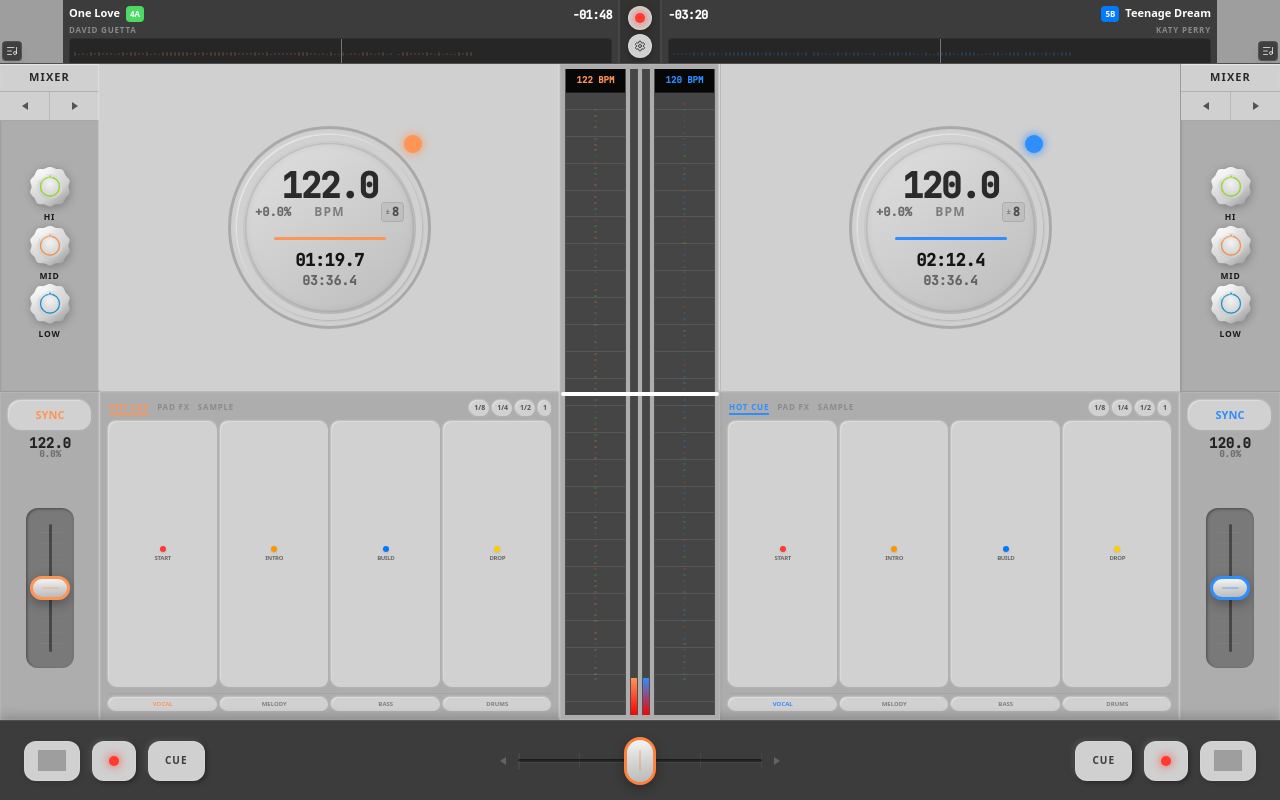
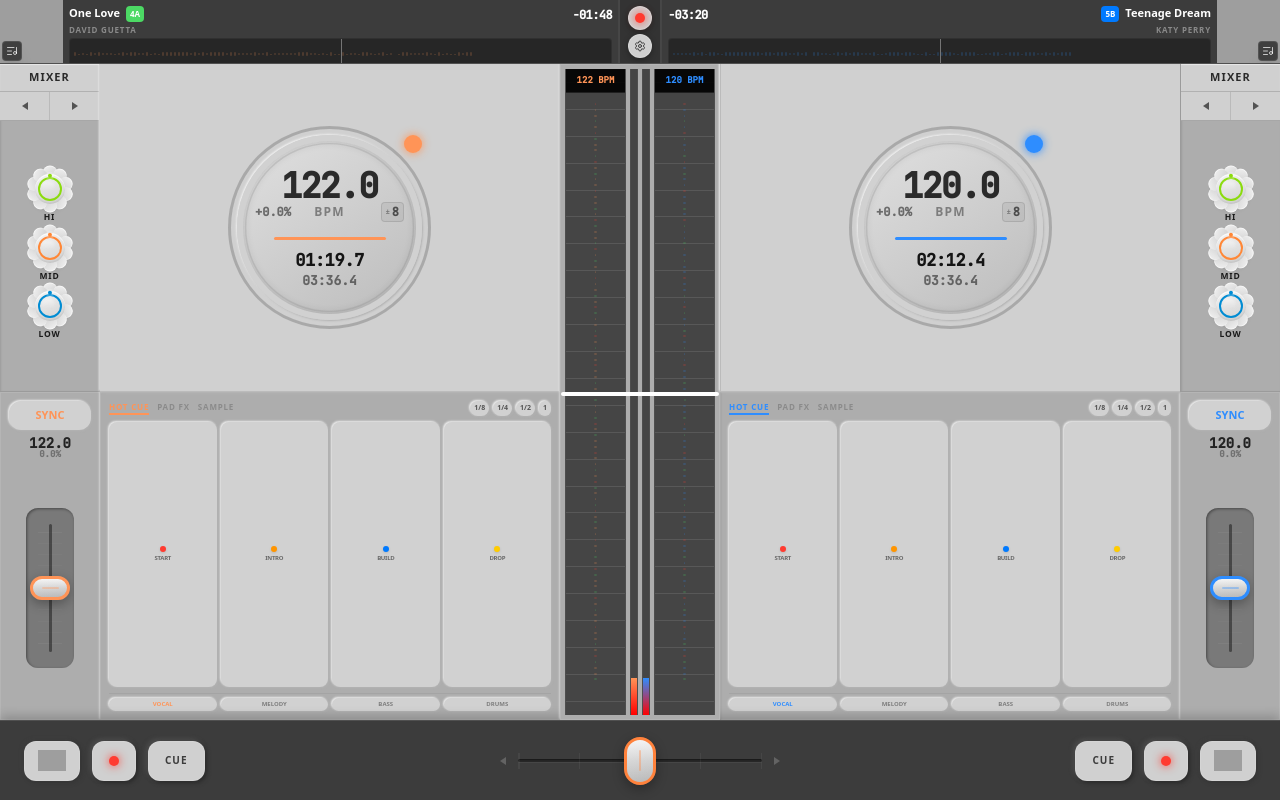
Before and after one commit to guiguiiii/flowdj---pro-mixing-interface, a React (Vite) app: page / in a window 1280 px wide. Built offline with nearby package versions, Linux system fonts and the light colour scheme; grey boxes are pictures that could not be loaded; a web font is replaced by a local one.

Commit message:
Rebuild gear knobs without SVG

```diff
--- a/src/App.tsx
+++ b/src/App.tsx
@@ -3,7 +3,7 @@
  * SPDX-License-Identifier: Apache-2.0
  */
 
-import React, { useEffect, useId, useRef, useState } from 'react';
+import React, { useEffect, useRef, useState } from 'react';
 import {
   Play,
   Pause,
@@ -77,12 +77,11 @@ const Knob = ({
   const [isDragging, setIsDragging] = useState(false);
   const startY = useRef(0);
   const startValue = useRef(0);
-  const faceGradientId = useId();
-  const rimGradientId = useId();
-  const shineGradientId = useId();
-  const glossGradientId = useId();
-  const gearOuterPath =
-    "M50 5.5C55.5 5.5 60.4 10.1 65.5 11.1C70.8 12.2 77.2 10 81.6 13.1C86.1 16.3 86.8 23 89.9 27.5C93 31.9 98.9 35.3 100 40.6C101.1 45.7 96.8 50.8 96.8 56C96.8 61.2 101.1 66.3 100 71.4C98.9 76.7 93 80.1 89.9 84.5C86.8 89 86.1 95.7 81.6 98.9C77.2 102 70.8 99.8 65.5 100.9C60.4 101.9 55.5 106.5 50 106.5C44.5 106.5 39.6 101.9 34.5 100.9C29.2 99.8 22.8 102 18.4 98.9C13.9 95.7 13.2 89 10.1 84.5C7 80.1 1.1 76.7 0 71.4C-1.1 66.3 3.2 61.2 3.2 56C3.2 50.8 -1.1 45.7 0 40.6C1.1 35.3 7 31.9 10.1 27.5C13.2 23 13.9 16.3 18.4 13.1C22.8 10 29.2 12.2 34.5 11.1C39.6 10.1 44.5 5.5 50 5.5Z";
+  const knobMetrics = size === 'sm'
+    ? { shell: 44, lobe: 14, lobeRadius: 16.5, face: 30, ring: 24, dotOrbit: 13.3, dot: 4.1, labelClass: 'text-[8.5px]' }
+    : { shell: 56, lobe: 18, lobeRadius: 21, face: 38, ring: 30, dotOrbit: 16.8, dot: 5, labelClass: 'text-[9px]' };
+  const gearLobes = Array.from({ length: 10 }, (_, index) => index * 36);
+  const rotation = (value - 50) * 2.4;
 
   const handlePointerDown = (e: React.PointerEvent) => {
     setIsDragging(true);
@@ -114,7 +113,8 @@ const Knob = ({
   return (
     <div className="flex flex-col items-center gap-0 shrink-0">
       <div
-        className={`relative ${size === 'sm' ? 'w-11 h-11' : 'w-14 h-14'} flex items-center justify-center cursor-pointer active:scale-95 transition-all touch-none`}
+        className="relative flex items-center justify-center cursor-pointer active:scale-95 transition-all touch-none"
+        style={{ width: knobMetrics.shell, height: knobMetrics.shell }}
         onPointerDown={handlePointerDown}
         onPointerMove={handlePointerMove}
         onPointerUp={handlePointerUp}
@@ -123,57 +123,77 @@ const Knob = ({
         {variant === 'gear' ? (
           <motion.div
             className="relative w-full h-full flex items-center justify-center pointer-events-none"
-            animate={{ rotate: (value - 50) * 2.4 }}
+            animate={{ rotate: rotation }}
             transition={{ type: "spring", stiffness: 350, damping: 25 }}
           >
-            <svg className="absolute inset-0 w-full h-full drop-shadow-[1.5px_2.5px_4px_rgba(0,0,0,0.26)]" viewBox="0 0 100 112" aria-hidden="true">
-              <defs>
-                <radialGradient id={faceGradientId} cx="50%" cy="38%" r="68%">
-                  <stop offset="0%" stopColor="#F2F2F2" />
-                  <stop offset="40%" stopColor="#E0E0E0" />
-                  <stop offset="78%" stopColor="#D0D0D0" />
-                  <stop offset="100%" stopColor="#B5B5B5" />
-                </radialGradient>
-                <linearGradient id={rimGradientId} x1="18%" y1="10%" x2="82%" y2="90%">
-                  <stop offset="0%" stopColor="#F7F7F7" />
-                  <stop offset="34%" stopColor="#DCDCDC" />
-                  <stop offset="68%" stopColor="#D0D0D0" />
-                  <stop offset="100%" stopColor="#A9A9A9" />
-                </linearGradient>
-                <radialGradient id={shineGradientId} cx="42%" cy="24%" r="64%">
-                  <stop offset="0%" stopColor="#FFFFFF" stopOpacity="0.85" />
-                  <stop offset="42%" stopColor="#FFFFFF" stopOpacity="0.24" />
-                  <stop offset="100%" stopColor="#FFFFFF" stopOpacity="0" />
-                </radialGradient>
-                <linearGradient id={glossGradientId} x1="28%" y1="18%" x2="72%" y2="84%">
-                  <stop offset="0%" stopColor="#FFFFFF" stopOpacity="0.42" />
-                  <stop offset="38%" stopColor="#FFFFFF" stopOpacity="0.12" />
-                  <stop offset="100%" stopColor="#FFFFFF" stopOpacity="0" />
-                </linearGradient>
-              </defs>
-
-              <path
-                d={gearOuterPath}
-                transform="translate(0 -6)"
-                fill={`url(#${rimGradientId})`}
+            <div
+              className="absolute left-1/2 top-1/2 rounded-full"
+              style={{
+                width: knobMetrics.shell * 0.74,
+                height: knobMetrics.shell * 0.74,
+                transform: 'translate(-50%, -50%)',
+                background: 'linear-gradient(145deg, #f1f1f1 0%, #dcdcdc 52%, #cfcfcf 100%)',
+                boxShadow: '0 4px 7px rgba(0, 0, 0, 0.18)',
+              }}
+            />
+            {gearLobes.map((angle) => (
+              <div
+                key={angle}
+                className="absolute left-1/2 top-1/2 rounded-full"
+                style={{
+                  width: knobMetrics.lobe,
+                  height: knobMetrics.lobe,
+                  transform: `translate(-50%, -50%) rotate(${angle}deg) translateY(-${knobMetrics.lobeRadius}px)`,
+                  background: 'linear-gradient(145deg, #f3f3f3 0%, #dddddd 58%, #cecece 100%)',
+                  boxShadow: 'inset 0 1px 0 rgba(255,255,255,0.52)',
+                }}
               />
-              <path
-                d={gearOuterPath}
-                transform="translate(0 -6)"
-                fill={`url(#${shineGradientId})`}
-                opacity="0.7"
+            ))}
+            <div
+              className="absolute left-1/2 top-1/2 rounded-full"
+              style={{
+                width: knobMetrics.face,
+                height: knobMetrics.face,
+                transform: 'translate(-50%, -50%)',
+                background: 'linear-gradient(160deg, #f5f5f5 0%, #e6e6e6 38%, #d0d0d0 100%)',
+                boxShadow: 'inset 0 1.2px 0 rgba(255,255,255,0.72), inset 0 -1.5px 2px rgba(0,0,0,0.08)',
+              }}
+            >
+              <div
+                className="absolute left-1/2 top-1/2 rounded-full"
+                style={{
+                  width: knobMetrics.ring,
+                  height: knobMetrics.ring,
+                  transform: 'translate(-50%, -50%)',
+                  border: `2.8px solid ${color}`,
+                }}
               />
-
-              <circle cx="50" cy="50" r="32" fill={`url(#${faceGradientId})`} />
-              <circle cx="50" cy="50" r="29.8" fill="none" stroke="rgba(255,255,255,0.55)" strokeWidth="1.2" />
-              <circle cx="50" cy="50" r="29.2" fill="none" stroke="rgba(0,0,0,0.07)" strokeWidth="0.8" />
-              <circle cx="50" cy="50" r="24.1" fill="none" stroke="#000000" strokeOpacity="0.05" strokeWidth="3.8" />
-              <circle cx="50" cy="50" r="24.1" fill="none" stroke={color} strokeOpacity="0.96" strokeWidth="2.8" />
-
-              <circle cx="50" cy="24.5" r="4.2" fill="#D9D9D9" fillOpacity="0.98" />
-              <circle cx="50" cy="24.5" r="2.75" fill={color} />
-              <ellipse cx="41.5" cy="32" rx="17" ry="12.5" fill={`url(#${glossGradientId})`} />
-            </svg>
+              <div
+                className="absolute left-1/2 top-1/2 rounded-full"
+                style={{
+                  width: knobMetrics.face * 0.46,
+                  height: knobMetrics.face * 0.34,
+                  transform: 'translate(-60%, -78%)',
+                  background: 'linear-gradient(180deg, rgba(255,255,255,0.42) 0%, rgba(255,255,255,0) 100%)',
+                  filter: 'blur(1px)',
+                }}
+              />
+            </div>
+            <div
+              className="absolute left-1/2 top-1/2"
+              style={{ transform: `translate(-50%, -50%) rotate(0deg)` }}
+            >
+              <div
+                className="rounded-full"
+                style={{
+                  width: knobMetrics.dot,
+                  height: knobMetrics.dot,
+                  transform: `translateY(-${knobMetrics.dotOrbit}px)`,
+                  backgroundColor: color,
+                  boxShadow: `0 0 0 2px rgba(255,255,255,0.2), 0 0 8px ${color}20`,
+                }}
+              />
+            </div>
           </motion.div>
         ) : (
           <div className="w-full h-full rounded-full bg-[#D0D0D0] relative flex items-center justify-center shadow-[2px_2px_4px_rgba(0,0,0,0.2),-2px_-2px_4px_rgba(255,255,255,0.4)] pointer-events-none">
@@ -189,7 +209,7 @@ const Knob = ({
           </div>
         )}
       </div>
-      <span className="text-[8.5px] font-bold uppercase tracking-widest text-black/85 pointer-events-none">{label}</span>
+      <span className={`${knobMetrics.labelClass} font-bold uppercase tracking-widest text-black/85 pointer-events-none`}>{label}</span>
     </div>
   );
 };
```
